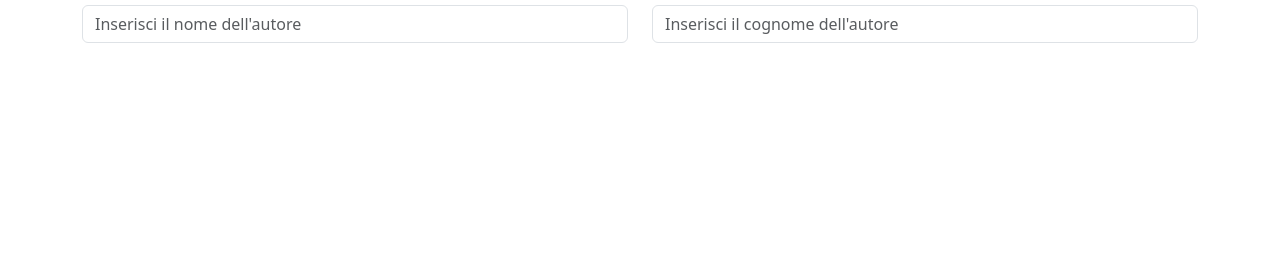
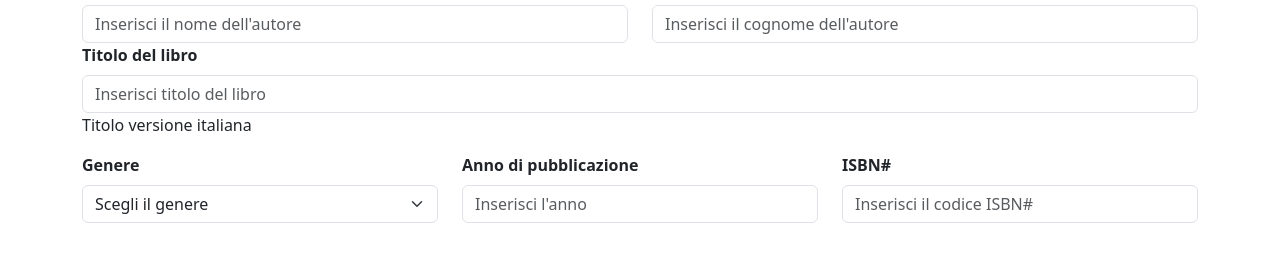
Before and after one commit to AriannaCristiani/html-css-bootstrap-dashboard, a plain HTML site: page add-book.html in a window 1280 px wide. Shown: the part 223-484 px from the top of the page. Drawn offline with nearby package versions, Linux system fonts and the light colour scheme.

Commit message:
aggiunta form di: titolo libro, genere, anno e codice

```diff
--- a/add-book.html
+++ b/add-book.html
@@ -59,16 +59,54 @@
                     <div class="row">
                         <div class="col-6">
                             <label for="name" class="form-label fw-semibold">Nome Autore</label>
-                            <input type="name" class="form-control" id="name" placeholder="Inserisci il nome dell'autore">
+                            <input type="text" class="form-control" id="name"
+                                placeholder="Inserisci il nome dell'autore">
                         </div>
-                            <div class="col-6">
-                                <label for="surname" class="form-label fw-semibold">Cognome Autore</label>
-                                <input type="surname" class="form-control" id="surname" placeholder="Inserisci il cognome dell'autore">
-                            </div>
+
+                        <div class="col-6">
+                            <label for="surname" class="form-label fw-semibold">Cognome Autore</label>
+                            <input type="text" class="form-control" id="surname"
+                                placeholder="Inserisci il cognome dell'autore">
+                        </div>
+
+                        <div class="col-12">
+                            <label for="title" class="form-label fw-semibold">Titolo del libro</label>
+                            <input type="text" class="form-control" id="title" placeholder="Inserisci titolo del libro">
+                            <p class="fw-lighter">Titolo versione italiana</p>
+                        </div>
+
+                        <div class="col-4">
+                            <label for="gender" class="form-label fw-semibold">Genere</label>
+                            <select class="form-select" aria-label="Default select">
+                                <option selected>Scegli il genere</option>
+                                <option value="1">Uomo</option>
+                                <option value="2">Donna</option>
+                                <option value="3">Non binario/fluido</option>
+                                <option value="4">Alro</option>
+                              </select>
+                        </div>
+
+                        <div class="col-4">
+                            <label for="Date" class="form-label fw-semibold">Anno di pubblicazione</label>
+                            <input type="text" class="form-control" id="title" placeholder="Inserisci l'anno">
 
                         </div>
 
+                        <div class="col-4">
+                            <label for="ISBN# code" class="form-label fw-semibold">ISBN#</label>
+                            <input type="text" class="form-control" id="title" placeholder="Inserisci il codice ISBN#">
+
+                        </div>
                     </div>
+
+
+
+
+
+
+
+
+
 
 
                 </div>
```
